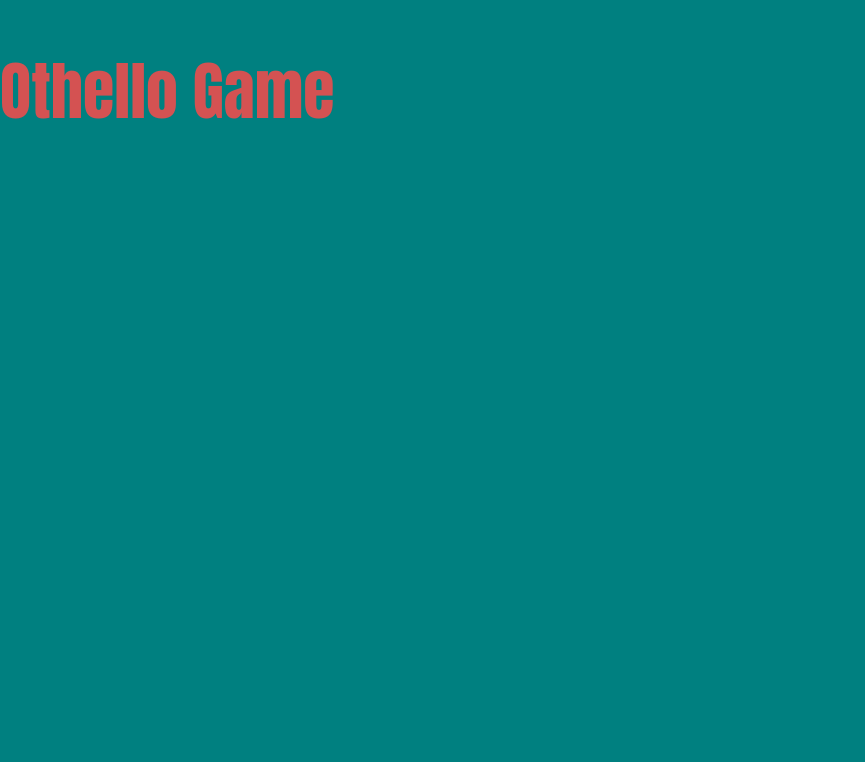
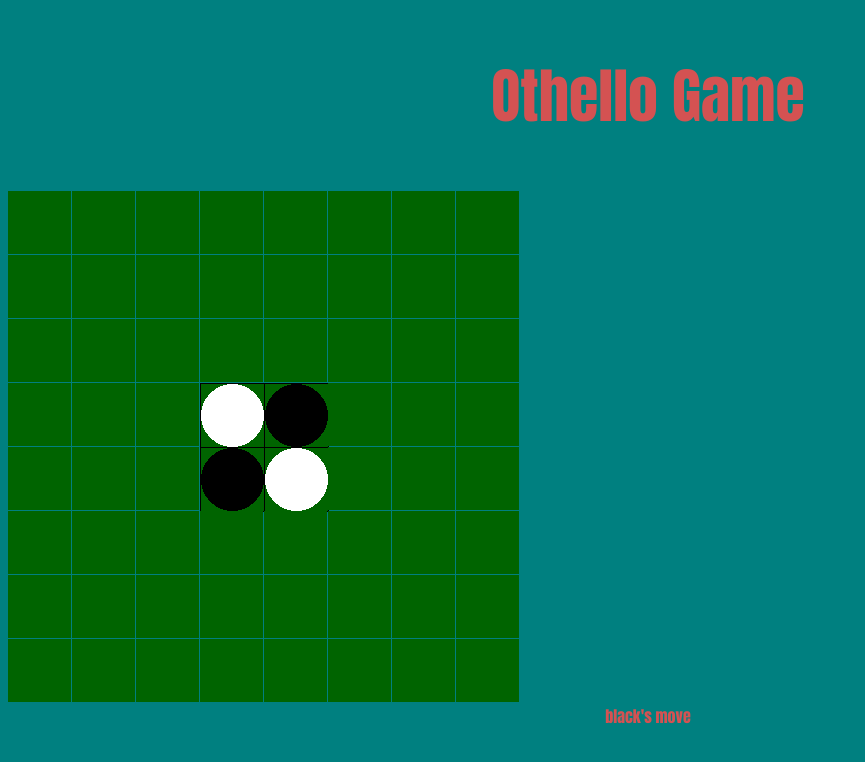
Before and after one commit to YukiOkada1204/Othello, a plain HTML site: page index.html in a window 1280 px wide. Shown: the whole page, without its empty margins (0-865 px from the left). Drawn offline with Linux system fonts and the light colour scheme.

Commit message:
Initial commit

```diff
--- a/index.css
+++ b/index.css
@@ -2,7 +2,54 @@ body{
     font-family: Impact, Haettenschweiler, 'Arial Narrow Bold', sans-serif;
     background-color: teal;
     color : #d45252;
-    margin-right: auto;
-    margin-left : auto;
-    font-size:200%;
+    width: 100%;
+    text-align: center;
   }
+
+h1{
+  font-size: 60px;
+  padding: 10px;
+}
+
+.component-area{
+  display: none;
+}
+
+.component{
+  position: absolute;
+  width: 65px;
+  height: 65px;
+  background-color: black;
+  position: absolute;
+  top: 1px;
+  left: 1px;
+  width: 63px;
+  height: 63px;
+  background-color: darkgreen;
+}
+
+
+.color{
+  position: absolute;
+  width: 65px;
+  height: 65px;
+  background-color: black;
+}
+
+img.white{
+  display: block;
+  position: relative;
+  top: 1px;
+  left: 1px;
+  width: 63px;
+  height: 63px;
+}
+
+img.black{
+  display: block;
+  position: relative;
+  top: 1px;
+  left: 1px;
+  width: 63px;
+  height: 63px;
+}
--- a/index.html
+++ b/index.html
@@ -5,25 +5,24 @@
     <meta http-equiv="X-UA-Compatible" content="IE=edge">
     <meta name="viewpoint" content="width=device-width, initial-scale=1.0">
     <link rel="stylesheet" href="index.css">
+    <script src="index.js"></script>
     <title>othello</title>
 </head>
 <body>
     <h1>Othello Game</h1>
-    <div style="display:none">
-    <div id ="cell" style="position: absolute;width: 65px;height: 65px;background-color: black;">
-    <div style="position: relative;top: 1px; left:1px; width: 63px;height: 63px;background-color: darkgreen;">
-    </div>
-    </div>
-    <div id ="white" style="position: absolute;width: 65px;height: 65px;background-color: black;">
-    <img style="display:block; position: relative;top: 1px; left:1px; width: 63px;height:63px" src="images/white.png">
-    </div>
-    <div id ="black" style="position: absolute;width: 65px;height: 65px;background-color: black;">
-    <img style="display:block; position: relative;top: 1px; left:1px; width: 63px;height:63px" src="images/black.png">
-    </div>
+    <div class = "component-area">
+        <div class = "component" id = "cell"></div>
+        <div class = "color" id = "white">
+            <img class = "white" src = "images/white.png">
+        </div>
+        <div class = "color" id = "black">
+            <img class = "black" src = "images/black.png">
+        </div>
     </div>
 
-    <div id = "board">
-    </div>
+    <div id = "board" style = "position: relative; width: 513px; height: 513px;"></div>
+    <div id = "message"></div>
+
 </body>
 
 </html>
--- a/index.js
+++ b/index.js
@@ -1,29 +1,110 @@
-const piece;
+let piece;
+let board = [];
+
+let turn;
+
+const checkPiece = function(x, y, flip){
+    let ret = 0;
+    for(let dx = -1; dx <= 1; dx++){
+    for(let dy = -1; dy <= 1; dy++){
+        if(dx == 0 && dy == 0){ continue; }
+        let nx = x + dx, ny = y + dy, n = 0;
+        while(board[nx][ny] == 3 - turn) {
+            n++; nx += dx; ny += dy;
+        }
+        if(n > 0 && board[nx][ny] == turn){
+            ret += n;
+            if(flip){
+                nx = x + dx; ny = y + dy;
+                while(board[nx][ny] == 3 - turn){
+                    board[nx][ny] = turn;
+                    nx += dx; ny += dy;
+                }
+                board[x][y] = turn;
+            }
+        }
+    }
+    }
+    return ret;
+};
+
+const turnChange = function(){
+    let b = 0, w = 0;
+    turn = 3 - turn;
+    let message = ((turn == 1)?"black":"white");
+
+    for(let x = 1; x <= 8; x++){
+    for(let y = 1; y <= 8; y++){
+        if(board[x][y] == 0 && checkPiece(x, y, false)){
+            document.getElementById("message").innerHTML = message + "'s move";
+            showBoard();
+            return;
+        }
+    }
+    }
+    turn = 3 - turn;
+    message += " pass<br>" + ((turn == 1)?"black":"white") + "'s move";
+    for(let x = 1; x <= 8; x++){
+        for(let y = 1; y <= 8; y++){
+            if(board[x][y] == 0 && checkPiece(x, y, false)){
+                document.getElementById("message").innerHTML = message;
+                showBoard();
+                return;
+            } else {
+                if(board[x][y] == 1) { b++; }
+                if(board[x][y] == 2) { w++; }
+            }
+        }
+        }
+
+        message = "black;" + b + "white;" + w + "<br>";
+        if(b == w) {
+            message += "draw";
+        } else {
+            message += ((b > w)? "black": "white") + "won";
+        }
+    document.getElementById("message").innerHTML = message;
+    showBoard();
+};
 
 const showBoard = function () {
-    const b = document.getElementById("board");
+    let b = document.getElementById("board");
     while (b.firstChild) {
         b.removeChild(b.firstChild);
     }
     for (let y = 1; y <= 8; y++) {
     for (let x = 1; x <= 8; x++) {
-            const c = piece[board[x][y]].cloneNode(true);
+            let c = piece[board[x][y]].cloneNode(true);
             c.style.left = ((x - 1) * 64) + "px";
             c.style.top = ((y - 1) * 64) + "px";
             b.appendChild(c);
-        }
+            if(board[x][y] == 0){
+                (function() {
+                    let _x = x, _y = y;
+                    c.onclick = function () {
+                        if(checkPiece(_x,_y, true)){
+                            turnChange();
+                        }
+                    };
+                })();
+            }
+    }
     }
 };
 
-const board = [];
 
 onload = function() {
-    piece = [document.getElementById("cell")];
+    turn = 2;
+    piece = [document.getElementById("cell"),document.getElementById("black"),document.getElementById("white")];
     for(let i = 0; i < 10; i++){
         board[i] = [];
         for(let j = 0; j <10; j++){
             board[i][j] = 0;
         }
     }
-    showBoard();
+    board[4][5] = 1;
+    board[5][4] = 1;
+    board[4][4] = 2;
+    board[5][5] = 2;
+    turnChange();
 };
```
Also changed, not shown: 1 other file.
